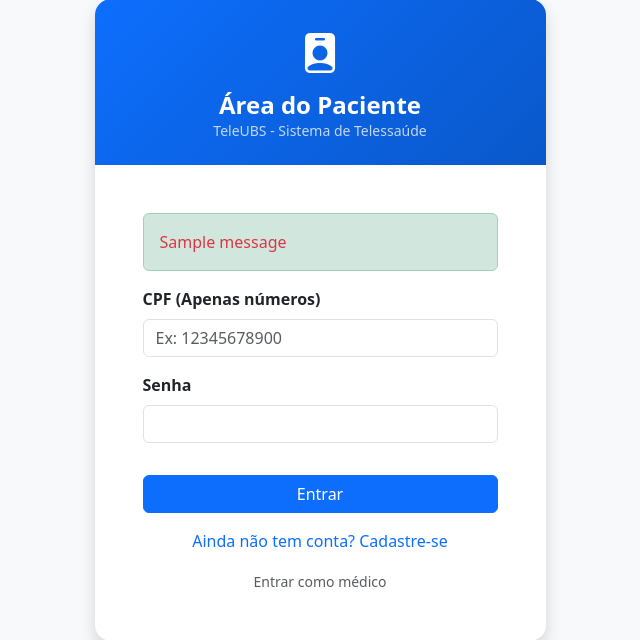
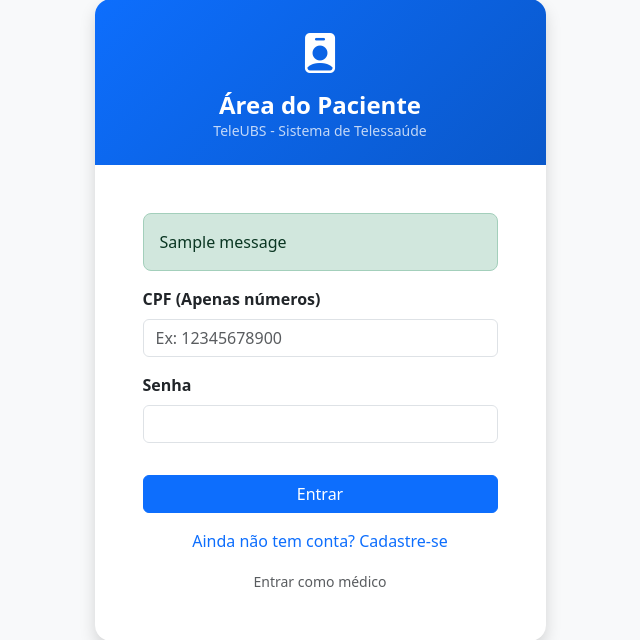
Before and after one commit to Sigmund-66/django-teleubs, a Django app: page /teleubs/ in a window 1280 px wide. Shown: the part 130-770 px from the top of the page, without its empty margins (320-960 px from the left). Run offline with Django 5.2, Linux system fonts and the light colour scheme; tables that the repository leaves empty hold one stand-in row (values such as "Sample post"); one stand-in notice (Sample message) is shown.

Commit message:
Ajustes Login Paciente

```diff
--- a/djangoproject/teleubs/templates/ubs/login.html
+++ b/djangoproject/teleubs/templates/ubs/login.html
@@ -16,7 +16,7 @@
 
                 {% if messages %}
                 {% for message in messages %}
-                <div class="alert alert-{{ message.tags }} text-danger">{{ message }}</div>
+                <div class="alert alert-{{ message.tags }} rounded-3">{{ message }}</div>
                 {% endfor %}
                 {% endif %}
 
--- a/djangoproject/teleubs/urls.py
+++ b/djangoproject/teleubs/urls.py
@@ -2,6 +2,7 @@ from django.urls import path
 from . import views
 
 urlpatterns = [
+    # Áre do paciente
     path("", views.login_paciente, name="login_paciente"),
     path('home/', views.home, name='home'), # Tela menu do paciente
     path("telateste", views.telateste, name="telateste"),
--- a/djangoproject/teleubs/views.py
+++ b/djangoproject/teleubs/views.py
@@ -109,7 +109,9 @@ def cadastro_paciente(request):
             messages.error(request, 'Ocorreu um erro inesperado. Tente novamente.')
             return render(request, 'ubs/cadastro.html')
 
-        return redirect('home')
+        messages.success(request, 'Cadastro realizado com sucesso! Faça login.')
+        return redirect('login_paciente')
+
 
     return render(request, 'ubs/cadastro.html')
 
```
